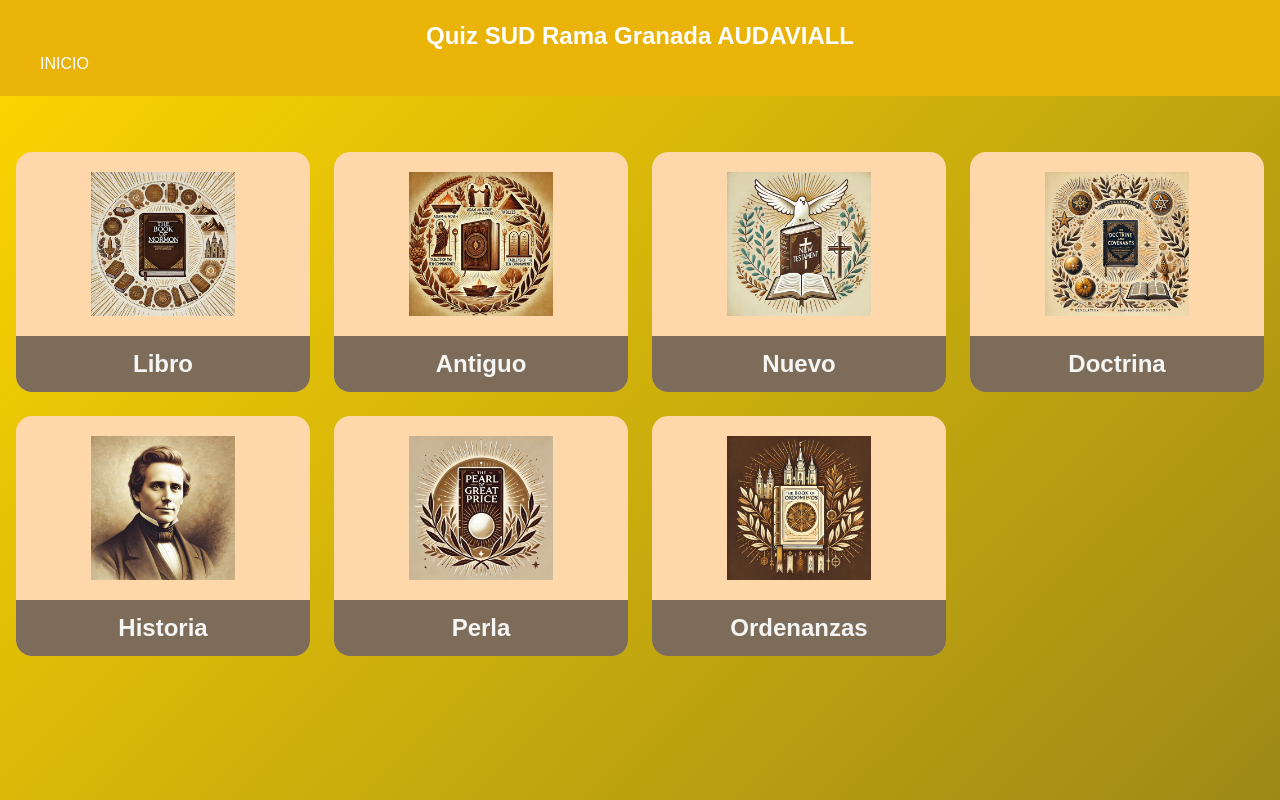
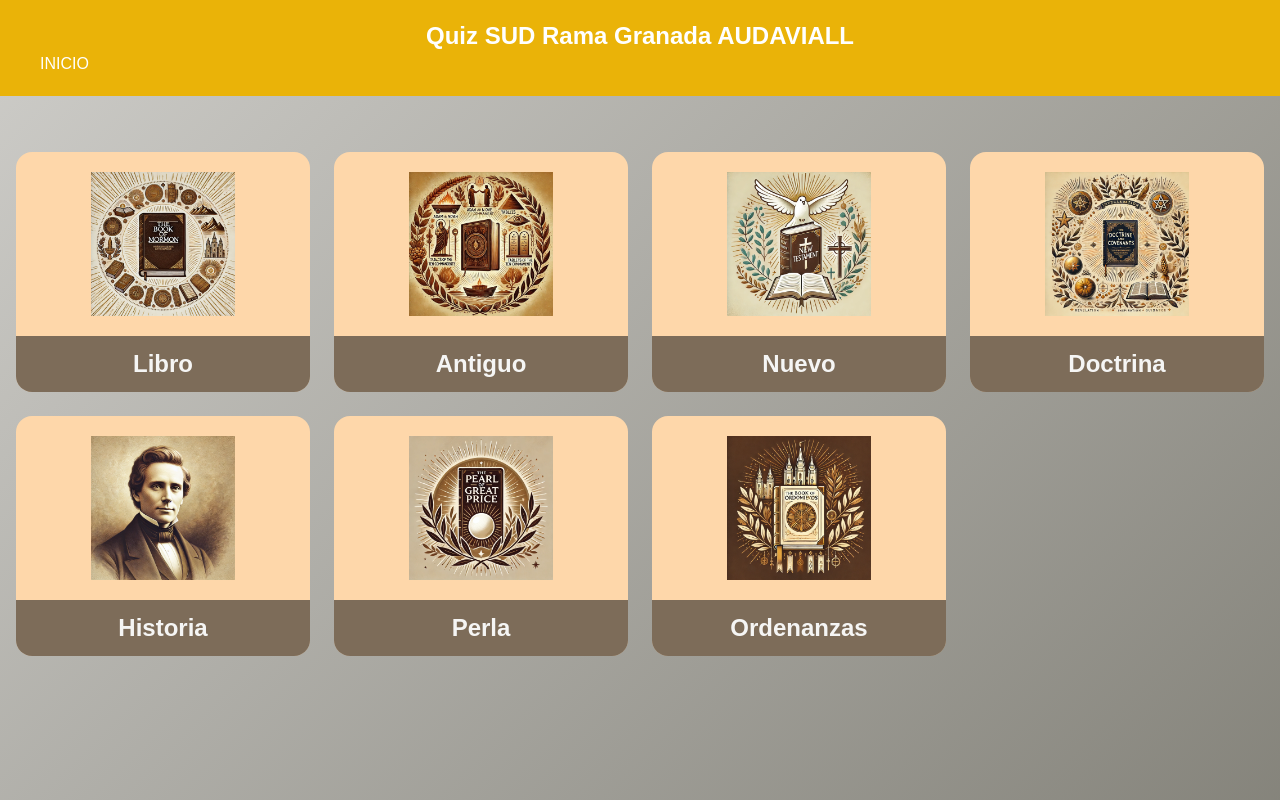
Before and after one commit to gutiVictor/Quiz, a React (Vite) app: page / in a window 1280 px wide. Built offline with nearby package versions, Linux system fonts and the light colour scheme.

Commit message:
Update index.css

```diff
--- a/src/index.css
+++ b/src/index.css
@@ -4,10 +4,10 @@
 @tailwind utilities;
 
 body {
-    background: linear-gradient(135deg, #FFD700, #3d3b2e , #a89944);
+   background: linear-gradient(135deg, #cecdc9, #3d3b2e , #a89944);
     background-size: 400% 400%;
     background-attachment: fixed;
-    color: #333;
+    color: #050505;
     font-family: 'Arial', sans-serif;
 
 }
```
